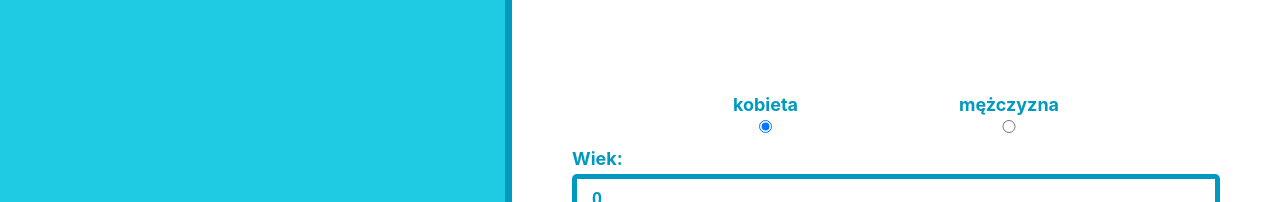
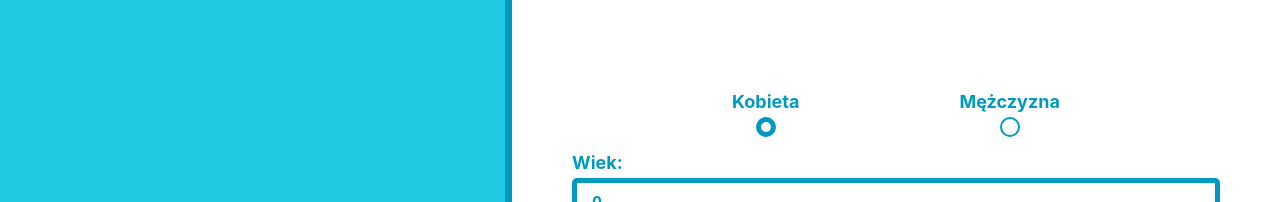
Before and after one commit to DominikSzela/healthy-choice, a React (Create React App) app: page / in a window 1280 px wide. Shown: the top 202 px of the page. Built offline with nearby package versions, Linux system fonts and the light colour scheme.

Commit message:
improved appearance of radios

```diff
--- a/src/components/Form/Form.jsx
+++ b/src/components/Form/Form.jsx
@@ -37,7 +37,8 @@ const Form = forwardRef((props, ref) => {
             <div className={styles.radios}>
                 <div>
                     <label>
-                        kobieta<br></br>
+                        Kobieta<br></br>
+                        <div className={styles.inputs}>
                             <input
                                 type='radio'
                                 name='gender'
@@ -45,17 +46,20 @@ const Form = forwardRef((props, ref) => {
                                 onChange={handleChange}
                                 defaultChecked
                             />
+                        </div>
                     </label>
                 </div>
                 <div>
                     <label>
-                        mężczyzna<br></br>
+                        Mężczyzna<br></br>
+                        <div className={styles.inputs}>
                             <input
                                 type='radio'
                                 name='gender'
                                 value='male'
                                 onChange={handleChange}
                             />
+                        </div>
                     </label>
                 </div>
             </div>
--- a/src/components/Form/form.module.css
+++ b/src/components/Form/form.module.css
@@ -24,8 +24,34 @@ input{
     border: var(--secondary) 5px solid;
     color: var(--secondary);
 }
+
+
+
+/* radio inputs */
+
 .radios{
     display: flex;
     justify-content: space-evenly;
     width: 100%;
 }
+
+.inputs{
+    height: 30px;
+    display: flex;
+    justify-content: center;
+    align-items: center;
+}
+
+input[type=radio] {
+    width: 0px;
+    appearance: none;
+    padding: 8px;
+    border: 2px solid var(--secondary);
+    border-radius: 50%;
+    transition: 0.1s all linear;
+}
+
+input[type=radio]:checked  {
+    padding: 5px;
+    border-width: 5px;
+}
```
Lines whose indentation alone changed are shown as unchanged.
